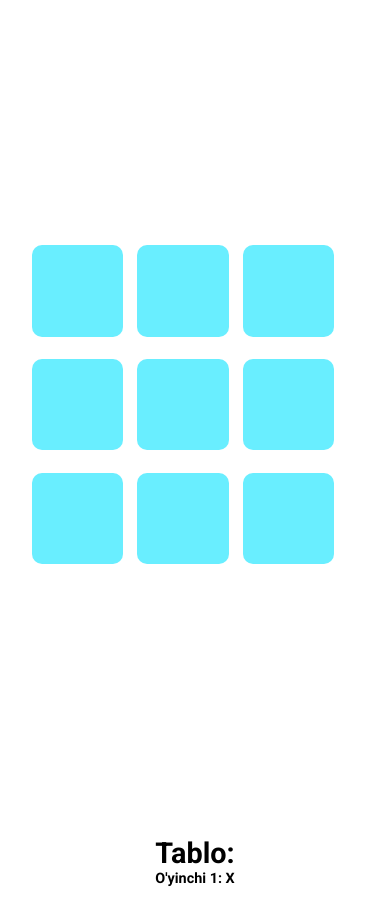
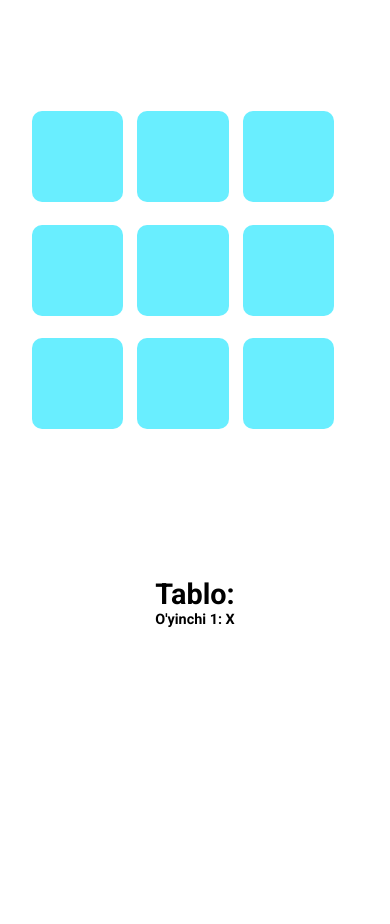
Before and after one commit to MuxtorbekDev/X-O-Game-JS, a plain HTML site: page index.html in a window 390 px wide. After the commit the page ends 844 px from the top, so only its background shows below. Drawn offline with Linux system fonts and the light colour scheme.

Commit message:
Moslashuvchan qilindi

```diff
--- a/css/style.css
+++ b/css/style.css
@@ -127,10 +127,14 @@ h1 {
   }
   .flex {
     flex-direction: column;
+    padding: 0;
+    gap: 0;
   }
   .tablo {
-    padding: 3rem 0;
     text-align: center;
+  }
+  .main {
+    min-height: 65vh;
   }
 }
 @media (max-width: 760px ) {
```
